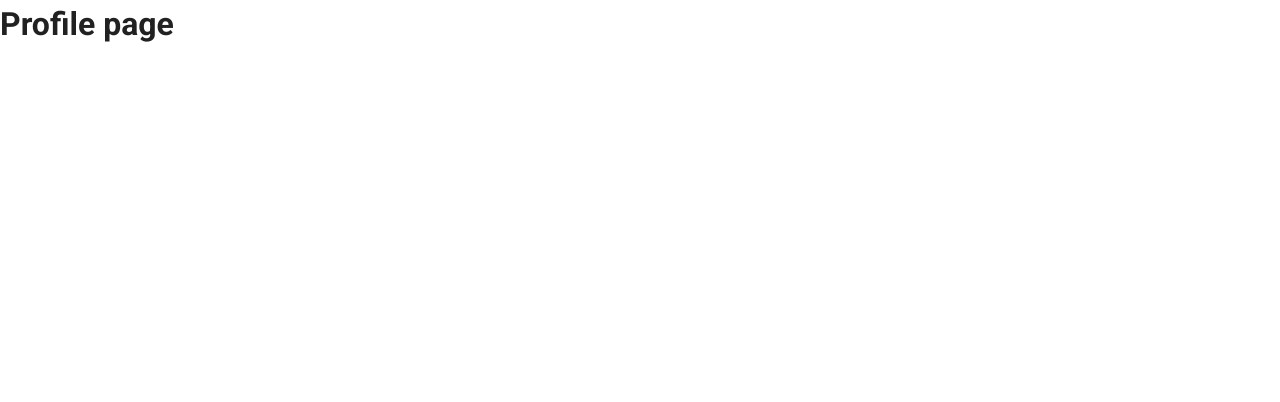
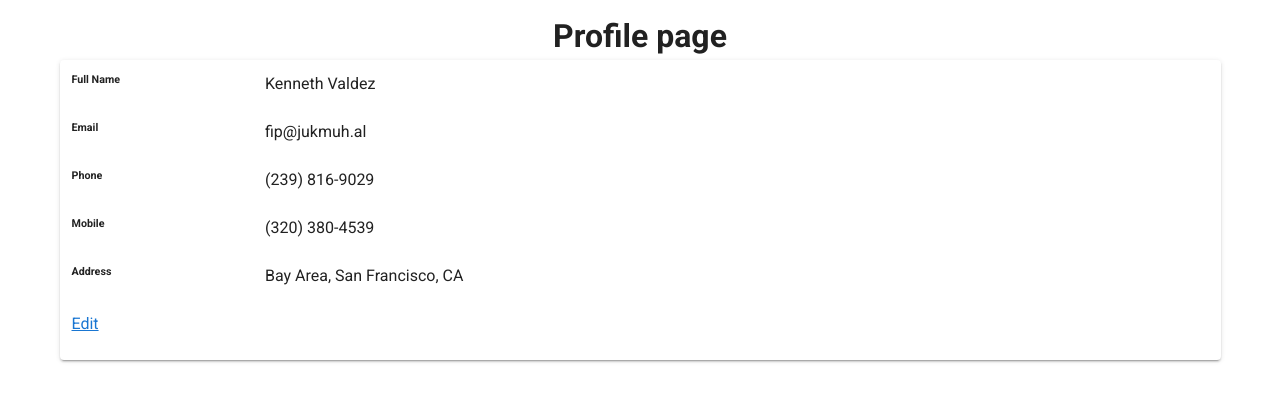
Before and after one commit to Projet-elective/front, a Vue app in the folder front-app/: page /profile in a window 1280 px wide. Shown: the top 402 px of the page. Built offline with nearby package versions, Linux system fonts and the light colour scheme.

Commit message:
profile template

```diff
--- a/front-app/src/components/ProfileComponent.vue
+++ b/front-app/src/components/ProfileComponent.vue
@@ -1,8 +1,68 @@
-<template>
+ <template>
+    <v-container>
+        <h1 style="text-align: center;">Profile page</h1>
+        <v-card>
+            <div class="col-md-8">
+                <div class="card mb-3">
+                    <div class="card-body">
+                        <div class="row">
+                            <div class="col-sm-3">
+                                <h6 class="mb-0">Full Name</h6>
+                            </div>
+                            <div class="col-sm-9 text-secondary">
+                                Kenneth Valdez
+                            </div>
+                        </div>
 
-    <h1>Profile page</h1>
+                        <div class="row">
+                            <div class="col-sm-3">
+                                <h6 class="mb-0">Email</h6>
+                            </div>
+                            <div class="col-sm-9 text-secondary">
+                                fip@jukmuh.al
+                            </div>
+                        </div>
 
+                        <div class="row">
+                            <div class="col-sm-3">
+                                <h6 class="mb-0">Phone</h6>
+                            </div>
+                            <div class="col-sm-9 text-secondary">
+                                (239) 816-9029
+                            </div>
+                        </div>
+
+                        <div class="row">
+                            <div class="col-sm-3">
+                                <h6 class="mb-0">Mobile</h6>
+                            </div>
+                            <div class="col-sm-9 text-secondary">
+                                (320) 380-4539
+                            </div>
+                        </div>
+
+                        <div class="row">
+                            <div class="col-sm-3">
+                                <h6 class="mb-0">Address</h6>
+                            </div>
+                            <div class="col-sm-9 text-secondary">
+                                Bay Area, San Francisco, CA
+                            </div>
+                        </div>
+
+                        <div class="row">
+                            <div class="col-sm-12">
+                                <a class="btn btn-info" target=""
+                                    href="#">Edit</a>
+                            </div>
+                        </div>
+                    </div>
+                </div>
+            </div>
+        </v-card>
+    </v-container>
 </template>
+
 
 <script>
 
```
